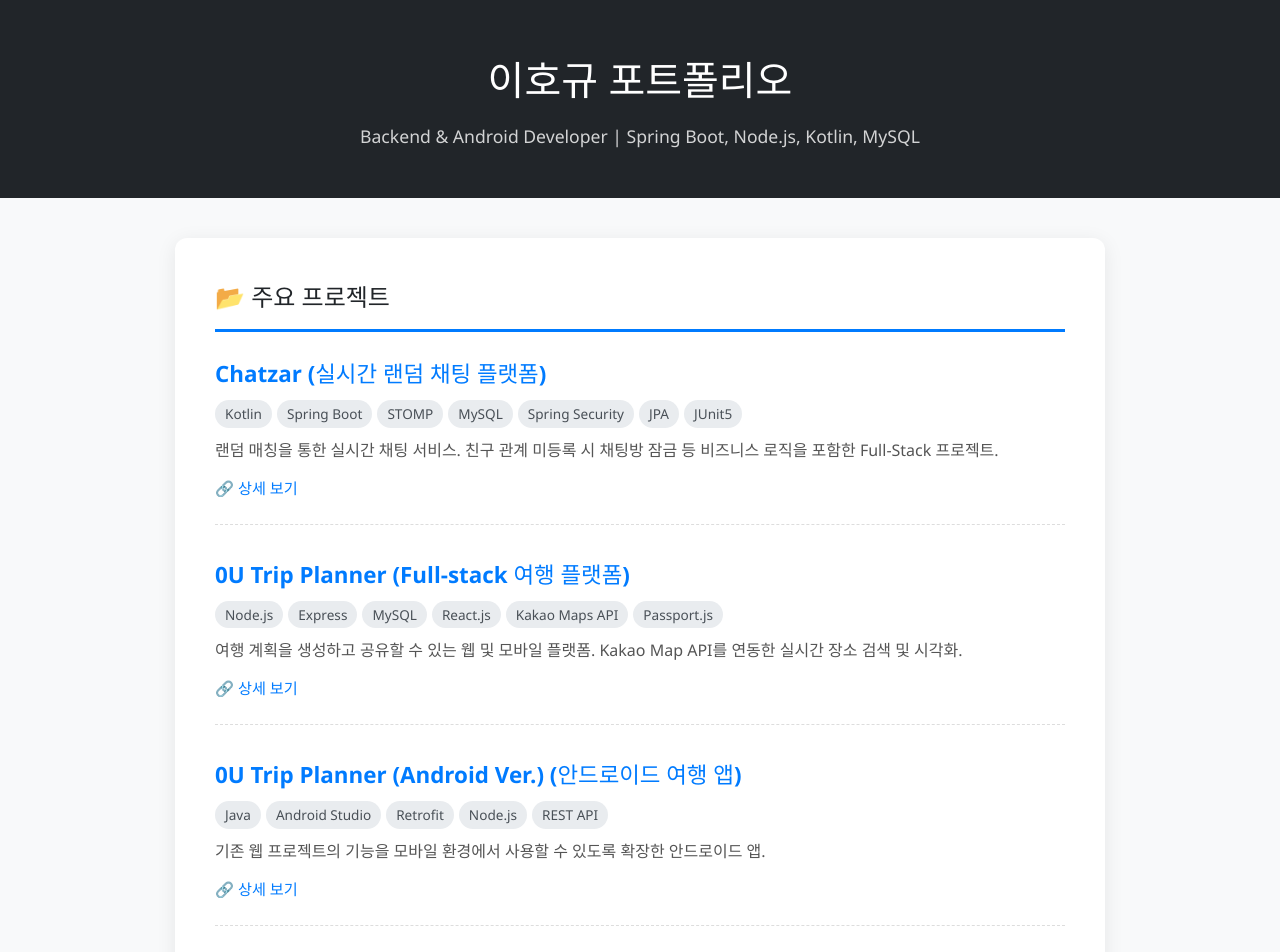
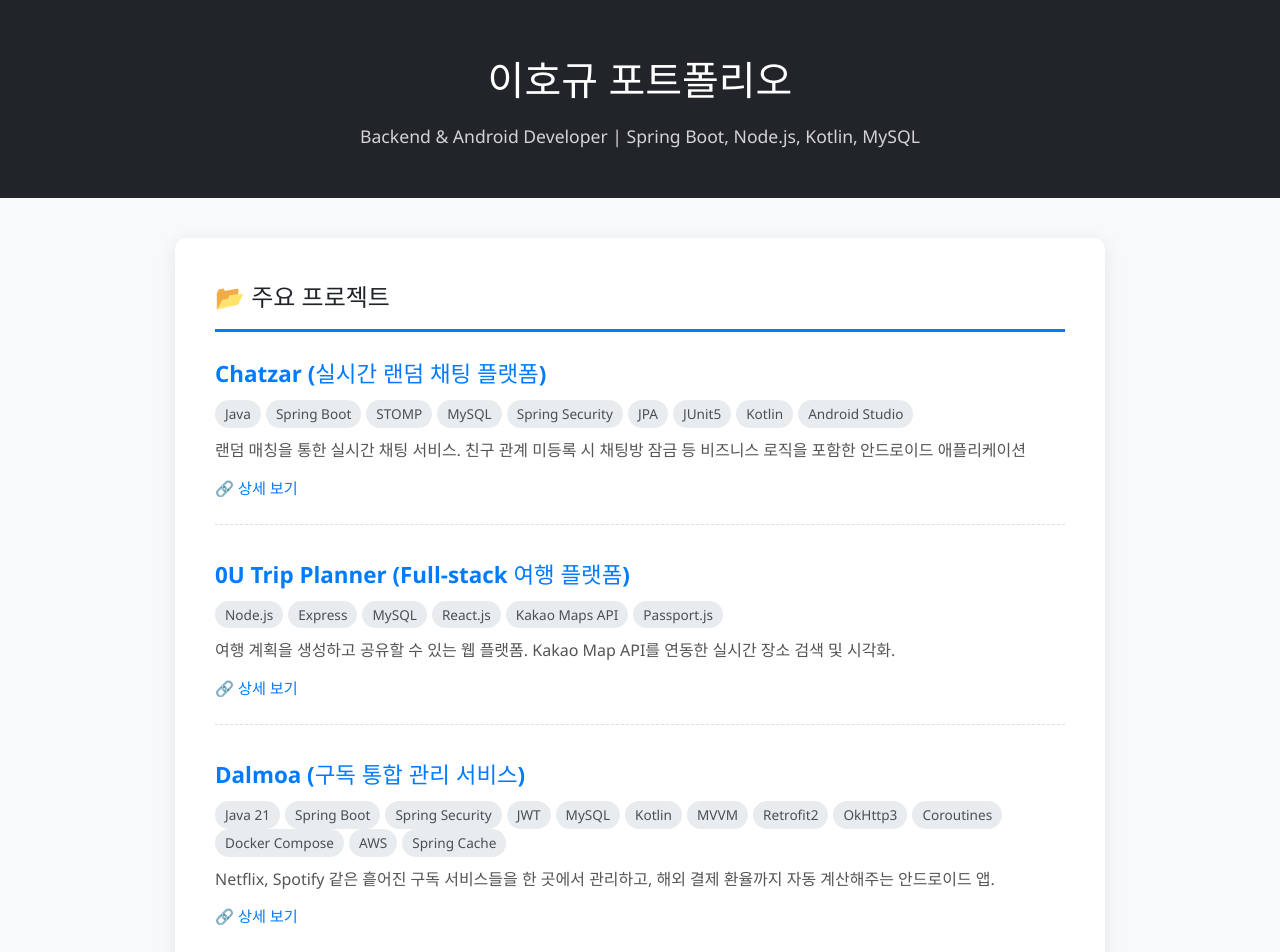
Before and after one commit to JamongFriend/jamongfriend.github.io, a React (Vite) app: page / in a window 1280 px wide. Shown: the top 952 px of the page. Built offline with nearby package versions, Linux system fonts and the light colour scheme.

Commit message:
feat: Dalmoa 추가

```diff
--- a/src/data/projects/outripplanner.js
+++ b/src/data/projects/0UTripPlanner.js
@@ -1,9 +1,9 @@
-export const outripplanner = {
+export const oUTripPlanner = {
   id: "outripplanner",
   title: "0U Trip Planner",
   subtitle: "Full-stack 여행 플랫폼",
   tech: ["Node.js", "Express", "MySQL", "React.js", "Kakao Maps API", "Passport.js"],
-  description: "여행 계획을 생성하고 공유할 수 있는 웹 및 모바일 플랫폼. Kakao Map API를 연동한 실시간 장소 검색 및 시각화.",
+  description: "여행 계획을 생성하고 공유할 수 있는 웹 플랫폼. Kakao Map API를 연동한 실시간 장소 검색 및 시각화.",
   fullDescription: "0U Trip Planner는 나만의 여행 일정을 상세히 기록하고, 타인과 공유하며 소통할 수 있는 풀스택 웹 서비스입니다. 단순한 정보 기록을 넘어 공유(Share) 및 가져오기(Import) 로직을 통해 사용자 간 인터랙션을 극대화했으며, Kakao Map API를 깊이 있게 커스터마이징하여 실시간 장소 검색 및 시각화 기능을 구현했습니다.",
   mainImage: "/images/0UTripPlanner/main_screen.png",
   features: [
--- /dev/null
+++ b/src/data/projects/Dalmoa.js
@@ -0,0 +1,53 @@
+export const Dalmoa = {
+  id: "dalmoa",
+  title: "Dalmoa",
+  subtitle: "구독 통합 관리 서비스",
+  tech: ["Java 21", "Spring Boot", "Spring Security", "JWT", "MySQL", "Kotlin", "MVVM", "Retrofit2", "OkHttp3", "Coroutines", "Docker Compose", "AWS", "Spring Cache"],
+  description: "Netflix, Spotify 같은 흩어진 구독 서비스들을 한 곳에서 관리하고, 해외 결제 환율까지 자동 계산해주는 안드로이드 앱.",
+  fullDescription: "Dalmoa는 OTT, 음악, 게임 등 6개 카테고리의 구독 서비스를 통합 관리하는 Android 네이티브 앱입니다. 실시간 환율 API 연동으로 USD 구독료를 자동 원화 환산하고 월 총 지출을 계산합니다. Backend는 Java 21 + Spring Boot 3 기반의 Clean Architecture(4계층)로 설계했으며, Android는 MVVM 패턴과 Kotlin Coroutines로 비동기 처리를 구현했습니다. Docker Compose와 AWS(Nginx 리버스 프록시) 기반으로 배포 자동화를 완성한 풀스택 프로젝트입니다.",
+  features: [
+    {
+      title: "실시간 환율 연동 엔진",
+      desc: "외부 환율 API를 연동하여 USD 구독료를 KRW로 즉시 환산하는 통화 변환 로직을 구현했습니다. Spring Cache(@Cacheable)를 적용하여 반복 API 호출을 캐싱함으로써 응답 속도를 개선하고 네트워크 오버헤드를 최소화했습니다."
+    },
+    {
+      title: "대시보드 & 통계 API",
+      desc: "Java Stream API를 활용하여 카테고리별 지출 합산 및 월간 통계 로직을 서버 단에서 처리했습니다. 클라이언트에 정제된 데이터를 전달하여 데이터 정합성을 확보하고 Android 측 연산 부담을 줄였습니다."
+    },
+    {
+      title: "스케줄링 기반 알림 시스템",
+      desc: "Spring Task Scheduler를 활용하여 매일 오전 9시에 구독 결제일이 도래한 사용자에게 맞춤형 푸시 알림을 발송하는 로직을 구현했습니다."
+    },
+    {
+      title: "안정적인 회원 인증 체계",
+      desc: "Spring Security와 JWT를 연동한 무상태(Stateless) 인증 아키텍처를 설계했습니다. Access/Refresh Token 이중 구조와 TokenAuthenticator를 통해 401 응답 시 무중단 자동 재인증을 구현했으며, Android Keystore로 토큰을 안전하게 저장했습니다."
+    },
+    {
+      title: "인프라 및 배포 자동화",
+      desc: "Docker Compose V2를 활용한 컨테이너 오케스트레이션과 Multi-stage Build로 이미지 경량화를 구현했습니다. AWS 환경에서 Nginx 리버스 프록시를 구성하고 HTTPS/SSL 인증서를 적용하여 안드로이드 보안 정책을 만족하는 인프라를 구축했습니다."
+    }
+  ],
+  troubleshooting: [
+    {
+      title: "인프라 가용성 확보 — AWS EBS 볼륨 확장",
+      content: "현상: 배포 중 디스크 용량 부족으로 컨테이너 실행 실패. 해결: AWS EBS 볼륨 확장 및 파티션 최적화를 통해 안정적인 가동 환경 구축."
+    },
+    {
+      title: "API 권한 강화 — IDOR 취약점 원천 차단",
+      content: "현상: URL 경로 변수(userId)를 통해 타인의 구독 데이터에 접근 가능한 보안 취약점(IDOR) 발견. 해결: URL 경로 변수를 제거하고 Security Context/JWT에서 사용자 정보를 추출하도록 로직 개선."
+    },
+    {
+      title: "DB 커넥션 관리 — Docker 네트워크 충돌",
+      content: "현상: Docker 기반 MySQL 연동 시 컨테이너 초기화 타이밍 문제로 네트워크 충돌 발생. 해결: 볼륨 마운트 및 네트워크 브릿지 설정으로 컨테이너 간 의존성 관리 및 안정화."
+    },
+    {
+      title: "환경 일관성 유지 — 로컬-서버 배포 표준화",
+      content: "현상: 빌드 환경(JDK 21) 및 Docker Compose 버전 호환성 이슈로 로컬 빌드 성공 후 서버 배포 실패. 해결: Docker Multi-stage Build로 빌드 환경을 컨테이너 내에 고정하여 환경 차이를 제거."
+    },
+    {
+      title: "사용자 경험 개선 — Kotlin Coroutines & Null-safety",
+      content: "현상: 비동기 API 호출 중 UI 스레드 블로킹 및 Null 참조로 인한 런타임 크래시 발생. 해결: Kotlin Coroutines 기반 비동기 처리와 ViewBinding을 통한 Null-safety 확보로 런타임 안정성 및 UX 개선."
+    }
+  ],
+  github: "https://github.com/JamongFriend/Dalmoa"
+};
--- a/src/data/projects/chatzar.js
+++ b/src/data/projects/chatzar.js
@@ -1,9 +1,9 @@
-export const chatzar = {
+export const Chatzar = {
   id: "chatzar",
   title: "Chatzar",
   subtitle: "실시간 랜덤 채팅 플랫폼",
-  tech: ["Kotlin", "Spring Boot", "STOMP", "MySQL", "Spring Security", "JPA", "JUnit5"],
-  description: "랜덤 매칭을 통한 실시간 채팅 서비스. 친구 관계 미등록 시 채팅방 잠금 등 비즈니스 로직을 포함한 Full-Stack 프로젝트.",
+  tech: ["Java", "Spring Boot", "STOMP", "MySQL", "Spring Security", "JPA", "JUnit5", "Kotlin", "Android Studio"],
+  description: "랜덤 매칭을 통한 실시간 채팅 서비스. 친구 관계 미등록 시 채팅방 잠금 등 비즈니스 로직을 포함한 안드로이드 애플리케이션",
   fullDescription: "Chatzar는 보안성과 실시간성을 극대화한 채팅 서비스의 백엔드 시스템입니다. 닉네임#태그 시스템을 통한 고유 식별 체계를 구축하였으며, WebSocket 기반의 양방향 통신 환경에서 발생할 수 있는 보안 충돌 및 비동기 경주 상태(Race Condition) 문제를 해결하며 안정적인 인프라를 구축하는 데 집중했습니다.",
   features: [
     {
--- a/src/data/projects/librarymanagement.js
+++ b/src/data/projects/librarymanagement.js
@@ -1,4 +1,4 @@
-export const librarymanagement = {
+export const LibraryManagement = {
   id: "librarymanagement",
   title: "Library Management System",
   subtitle: "도서 관리 백엔드 시스템",
--- a/src/data/projects/outripplannerandroid.js
+++ /dev/null
@@ -1,20 +0,0 @@
-export const outripplannerandroid = {
-  id: "outripplannerandroid",
-  title: "0U Trip Planner (Android Ver.)",
-  subtitle: "안드로이드 여행 앱",
-  tech: ["Java", "Android Studio", "Retrofit", "Node.js", "REST API"],
-  description: "기존 웹 프로젝트의 기능을 모바일 환경에서 사용할 수 있도록 확장한 안드로이드 앱.",
-  fullDescription: "0U Trip Planner(Android)는 기존 웹 프로젝트의 기능을 모바일 환경에서 사용할 수 있도록 확장한 버전입니다. 웹 버전과 동일한 Node.js 기반 REST API를 활용하여 여행 계획 생성·수정·조회 등 핵심 기능을 그대로 제공하며, 모바일 UI/UX에 맞춘 화면 구성과 HTTP 통신 구조를 추가 구현하였습니다.",
-  features: [
-    { title: "회원가입 및 로그인", desc: "이메일·비밀번호 기반 인증 → 세션 또는 토큰을 통한 지속적 로그인 유지" },
-    { title: "여행 계획 조회·상세 화면", desc: "백엔드 Trip API 연동 → 사용자 일정 목록/상세/필터링 제공" },
-    { title: "여행 계획 CRUD", desc: "생성, 수정, 삭제 API 호출을 통한 실시간 일정 관리" },
-    { title: "HTTP 통신", desc: "Retrofit 기반 REST API 요청/응답 처리" }
-  ],
-  troubleshooting: [
-    { title: "CORS / 네트워크 차단 이슈", content: "모바일 WebView 요구사항 불일치 → 백엔드에서 CORS 설정 강화로 해결" },
-    { title: "Retrofit 네트워크 실패", content: "비동기 콜백 누락 문제 발견 → 공통 Response Wrapper 적용해 안정화" },
-    { title: "로그인 유지 장애", content: "SharedPreferences 저장 시점 누락 → 로그인 성공 즉시 값 저장하도록 구조 변경" }
-  ],
-  github: "https://github.com/JamongFriend/0UTripPlannerAndroid"
-};
--- a/src/data/projects/soulofherbseller.js
+++ b/src/data/projects/soulofherbseller.js
@@ -1,4 +1,4 @@
-export const soulofherbseller = {
+export const SoulOfHerbSeller = {
   id: "soulofherbseller",
   title: "Soul of Herb Seller",
   subtitle: "UE5 기반 액션 어드벤처",
--- a/src/pages/ProjectDetail.tsx
+++ b/src/pages/ProjectDetail.tsx
@@ -5,7 +5,7 @@ import { projects } from '../data/projects';
 
 const ProjectDetail = () => {
   const { id } = useParams<{ id: string }>();
-  const project = projects.find((p) => p.id === id);
+  const project: any = (projects as any[]).find((p: any) => p.id === id);
   const [lightboxImg, setLightboxImg] = useState<string | null>(null);
 
   if (!project) {
@@ -30,7 +30,7 @@ const ProjectDetail = () => {
 
       <h2>주요 기능 (Key Features)</h2>
       <ul>
-        {project.features.map((feature, idx) => (
+        {project.features.map((feature: any, idx: number) => (
           <li key={idx}>
             <strong>{feature.title}</strong>
             <p>{feature.desc}</p>
@@ -41,7 +41,7 @@ const ProjectDetail = () => {
             )}
             {feature.images && (
               <div className="image-row">
-                {feature.images.map((img, i) => (
+                {feature.images.map((img: any, i: number) => (
                   <img key={i} src={img} alt={`${feature.title} ${i}`} className="portfolio-img" onClick={() => setLightboxImg(img)} style={{ cursor: 'zoom-in' }} />
                 ))}
               </div>
@@ -53,12 +53,12 @@ const ProjectDetail = () => {
       {project.troubleshooting.length > 0 && (
         <>
           <h2>트러블슈팅 (Troubleshooting)</h2>
-          {project.troubleshooting.map((item, idx) => (
+          {project.troubleshooting.map((item: any, idx: number) => (
             <div className="trouble-section" key={idx}>
               <span className="trouble-title">{item.title}</span>
               {Array.isArray(item.content) ? (
                 <ul>
-                  {item.content.map((c, i) => (
+                  {item.content.map((c: any, i: number) => (
                     <li key={i}>{c}</li>
                   ))}
                 </ul>
@@ -74,7 +74,7 @@ const ProjectDetail = () => {
         <>
           <h2>플레이 화면 스크린샷</h2>
           <div className="gallery">
-            {project.gallery.map((img, idx) => (
+            {project.gallery.map((img: any, idx: number) => (
               <div className="thumb" key={idx} onClick={() => setLightboxImg(img)}>
                 <img src={img} alt={`Screenshot ${idx}`} />
               </div>
```
Also changed, not shown: src/data/projects.js (+10 -10 lines), .claude/settings.local.json (added).
